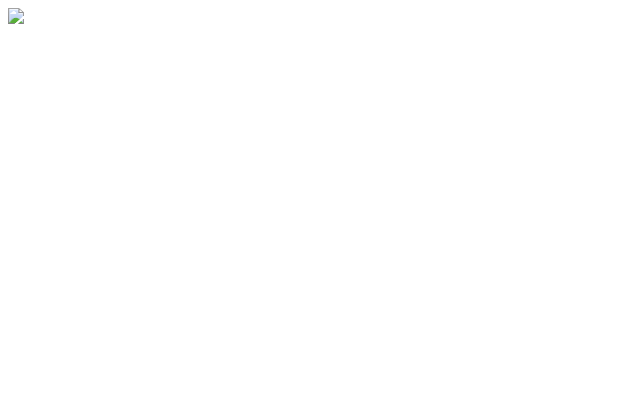
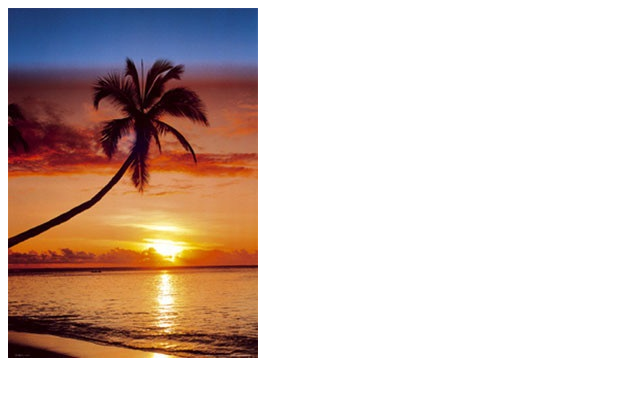
Before and after one commit to jakovk99/jakov.kovacevic28-gmail.com, a plain HTML site: page index.html in a window 1280 px wide. Shown: the whole page, without its empty margins (0-640 px from the left). Drawn offline with Linux system fonts and the light colour scheme.

Commit message:
Add files via upload

```diff
--- a/index.html
+++ b/index.html
@@ -1,9 +1,9 @@
 
 <html>
-
-<img src="zalazak">
+<body>
+<img src="zalazak.jpg">
 
 
 
-
+</body>
 <html>
```
